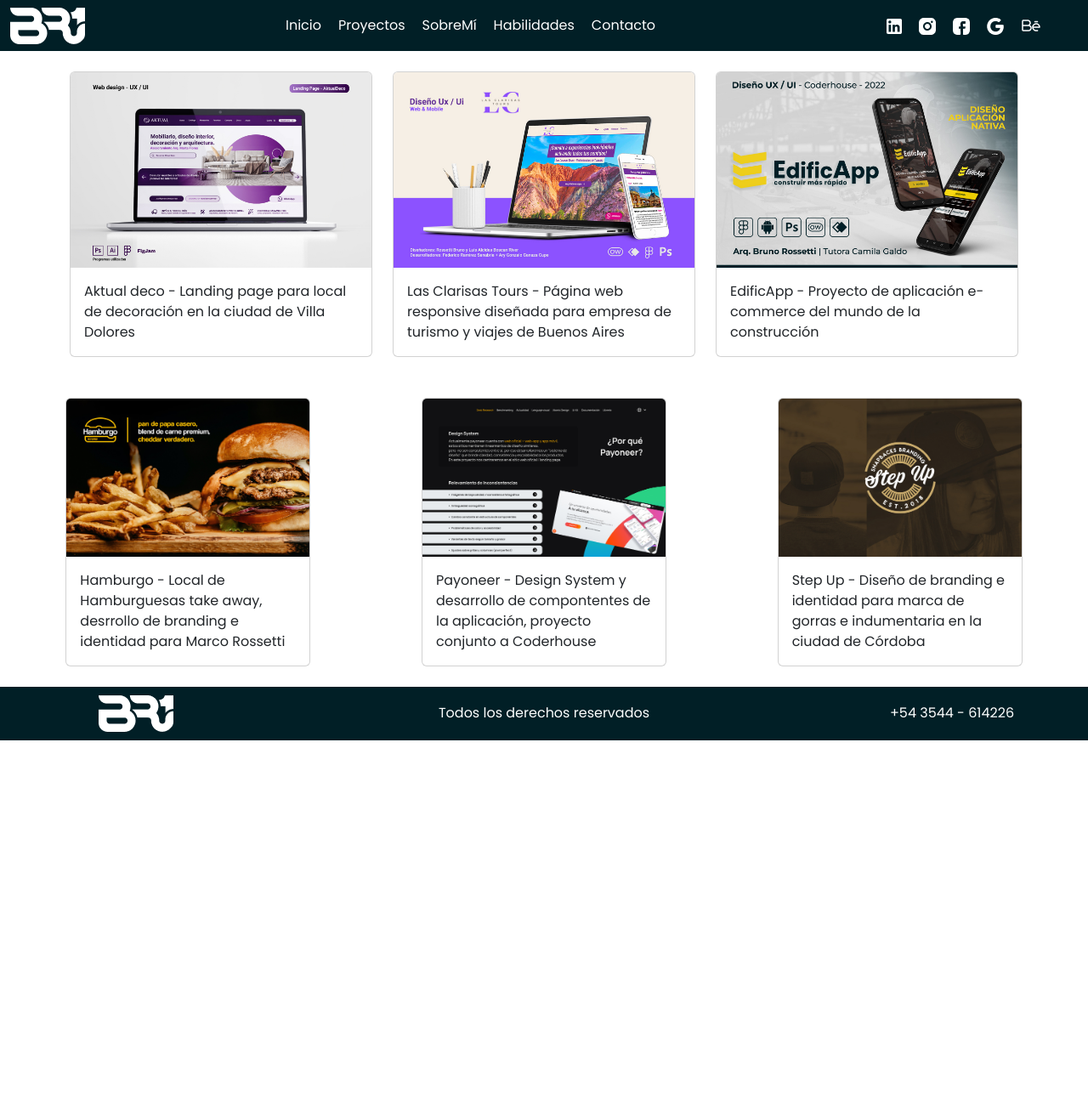
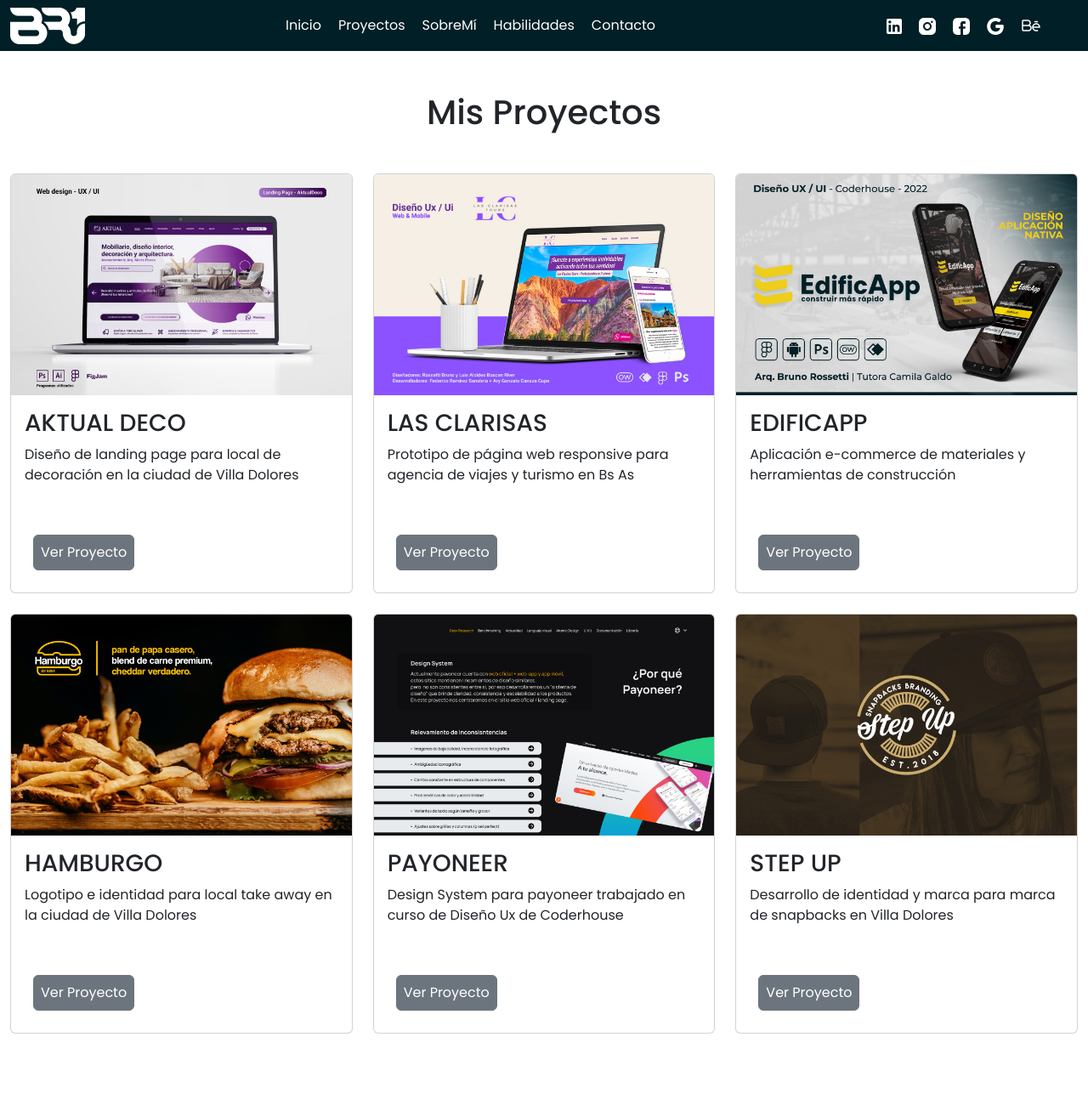
Before and after one commit to br1rossetti/pf-bruno-rossetti, a plain HTML site: page pagess/proyectos.html in a window 1280 px wide. Shown: the top 1300 px of the page at 85% size. Before the commit the page ends 871 px from the top, so only its background shows below. Drawn offline with nearby package versions, Linux system fonts and the light colour scheme.

Commit message:
responsive

```diff
--- a/css/style.css
+++ b/css/style.css
@@ -155,6 +155,13 @@
 
 header div ul li {
     list-style-type: none;
+}
+
+.enlacesBotones {
+    margin: 0px !important;
+    background-color: black;
+    border-radius: 5px;
+    padding: 2px !important;
 }
 
 a {
--- a/pagess/proyectos.html
+++ b/pagess/proyectos.html
@@ -19,7 +19,7 @@
         <nav class="navbar navbar-expand-lg headerNavBoostrap">
             <div class="container-fluid">
                 <!-- LOGO BR1 -->
-                <a class="navbar-brand col-3 m-0" href="./index.html"><img src="../assets/icon/logo-br1.png" alt="BrunoLogo">
+                <a class="navbar-brand col-3 m-0" href="../index.html"><img src="../assets/icon/logo-br1.png" alt="BrunoLogo">
                 </a>
                     <!-- BOTON TOGGLER -->
                 <button class="navbar-toggler" type="button" data-bs-toggle="collapse" data-bs-target="#navbarSupportedContent" aria-controls="navbarSupportedContent" aria-expanded="false" aria-label="Toggle navigation">
@@ -29,7 +29,7 @@
                 <div class="collapse navbar-collapse col-9" id="navbarSupportedContent">
                     <ul class="navbar-nav me-auto col-6">
                     <li class="nav-item">
-                        <a class="nav-link active" aria-current="page" href="./index.html">Inicio</a>
+                        <a class="nav-link active" aria-current="page" href="../index.html">Inicio</a>
                     </li>
                     <li class="nav-item">
                         <a class="nav-link" href="../pagess/proyectos.html">Proyectos</a>
@@ -77,56 +77,77 @@
     </header>
 <!-- MAIN -->
     <main>
-        <section class="container-fluid">
-                <div class="container mt-4 mb-4">
-                    <div class="row row-cols-1 row-cols-md-3 justify-content-around">
-                        <div class="col mb-4">
-                            <div class="card">
-                                <img src="../assets/img/proyectos/aktual-deco.jpg" class="card-img-top" alt="Aktual Deco">
-                                <div class="card-body">
-                                    <p class="card-text">Aktual deco - Landing page para local de decoración en la ciudad de Villa Dolores</p>
-                                </div>
-                            </div>
-                        </div>
-                        <div class="col mb-4">
-                            <div class="card">
-                                <img src="../assets/img/proyectos/clarisas-tours.jpg" class="card-img-top" alt="Las Clarisas Tours">
-                                <div class="card-body">
-                                    <p class="card-text">Las Clarisas Tours - Página web responsive diseñada para empresa de turismo y viajes de Buenos Aires</p>
-                                </div>
-                            </div>
-                        </div>
-                        <div class="col-mb-4">
-                            <div class="card">
-                                <img src="../assets/img/proyectos/edificapp.jpg" class="card-img-top" alt="EdificApp">
-                                <div class="card-body">
-                                    <p class="card-text">EdificApp - Proyecto de aplicación e-commerce del mundo de la construcción</p>
-                                </div>
-                            </div>
+        <section class="container-fluid py-5">
+            <h1 class="text-center">Mis Proyectos</h1>
+<!-- COMPONENTES CARDS -->
+            <div class="row row-cols-1 row-cols-md-3 g-4 py-5">
+                <div class="col">
+                    <div class="card">
+                        <img src="../assets/img/proyectos/aktual-deco.jpg" class="card-img-top" alt="Aktual Deco">
+                        <div class="card-body">
+                        <h3 class="card-title">AKTUAL DECO</h3>
+                        <p class="card-text">Diseño de landing page para local de decoración en la ciudad de Villa Dolores</p>
+                        <div class="d-flex justify-content-center mb-5"></div>
+                        <a class="btn btn-secondary p-2" href="https://www.behance.net/gallery/156940773/web-design-uiux-landing-page-AktualDeco">Ver Proyecto</a>
                         </div>
                     </div>
                 </div>
-                <div class="col-12 d-flex justify-content-around mt-4 mb-4">
-                    <div class="card col-4" style="width: 18rem;">
+                <div class="col">
+                    <div class="card">
+                        <img src="../assets/img/proyectos/clarisas-tours.jpg" class="card-img-top" alt="Clarisas Tours">
+                        <div class="card-body">
+                        <h3 class="card-title">LAS CLARISAS</h3>
+                        <p class="card-text">Prototipo de página web responsive para agencia de viajes y turismo en Bs As</p>
+                        <div class="d-flex justify-content-center mb-5"></div>
+                        <a class="btn btn-secondary p-2" href="https://www.behance.net/gallery/165166887/Diseno-web-ux-ui-Las-Clarisas-Tours">Ver Proyecto</a>
+                        </div>
+                    </div>
+                </div>
+                <div class="col">
+                    <div class="card">
+                        <img src="../assets/img/proyectos/edificapp.jpg" class="card-img-top" alt="EdificApp">
+                        <div class="card-body">
+                        <h3 class="card-title">EDIFICAPP</h3>
+                        <p class="card-text">Aplicación e-commerce de materiales y herramientas de construcción</p>
+                        <div class="d-flex justify-content-center mb-5"></div>
+                        <a class="btn btn-secondary p-2" href="https://www.behance.net/gallery/152520195/EdificApp-Mobile-App-UXUI-Bruno-Rossetti">Ver Proyecto</a>
+                        </div>
+                    </div>
+                </div>
+                <div class="col">
+                    <div class="card">
                         <img src="../assets/img/proyectos/hamburgos.jpg" class="card-img-top" alt="Hamburgo">
                         <div class="card-body">
-                          <p class="card-text">Hamburgo - Local de Hamburguesas take away, desrrollo de branding e identidad para Marco Rossetti</p>
+                        <h3 class="card-title">HAMBURGO</h3>
+                        <p class="card-text">Logotipo e identidad para local take away en la ciudad de Villa Dolores</p>
+                        <div class="d-flex justify-content-center mb-5"></div>
+                        <a class="btn btn-secondary p-2" href="https://www.behance.net/gallery/104640895/Hamburgo-Best-Burger">Ver Proyecto</a>
                         </div>
-                      </div>
-                      <div class="card col-4" style="width: 18rem;">
+                    </div>
+                </div>
+                <div class="col">
+                    <div class="card">
                         <img src="../assets/img/proyectos/payoneer.jpg" class="card-img-top" alt="Payoneer">
                         <div class="card-body">
-                          <p class="card-text">Payoneer - Design System y desarrollo de compontentes de la aplicación, proyecto conjunto a Coderhouse</p>
+                        <h3 class="card-title">PAYONEER</h3>
+                        <p class="card-text">Design System para payoneer trabajado en curso de Diseño Ux de Coderhouse</p>
+                        <div class="d-flex justify-content-center mb-5"></div>
+                        <a class="btn btn-secondary p-2" href="https://www.behance.net/gallery/171043047/Payoneer-Design-System-Ux-Ui-Design-Bruno-Rossetti">Ver Proyecto</a>
                         </div>
-                      </div>
-                      <div class="card col-4" style="width: 18rem;">
+                    </div>
+                </div>
+                <div class="col">
+                    <div class="card">
                         <img src="../assets/img/proyectos/step-up.jpg" class="card-img-top" alt="Step Up">
                         <div class="card-body">
-                          <p class="card-text">Step Up - Diseño de branding e identidad para marca de gorras e indumentaria en la ciudad de Córdoba</p>
+                        <h3 class="card-title">STEP UP</h3>
+                        <p class="card-text">Desarrollo de identidad y marca para marca de snapbacks en Villa Dolores</p>
+                        <div class="d-flex justify-content-center mb-5"></div>
+                        <a class="btn btn-secondary p-2" href="https://www.behance.net/gallery/152520195/EdificApp-Mobile-App-UXUI-Bruno-Rossetti">Ver Proyecto</a>
                         </div>
-                      </div>
+                    </div>
                 </div>
-
+            </div>
         </section>
     </main>
 <!-- FOOTER -->
```
Also changed, not shown: index.html (indentation only).
